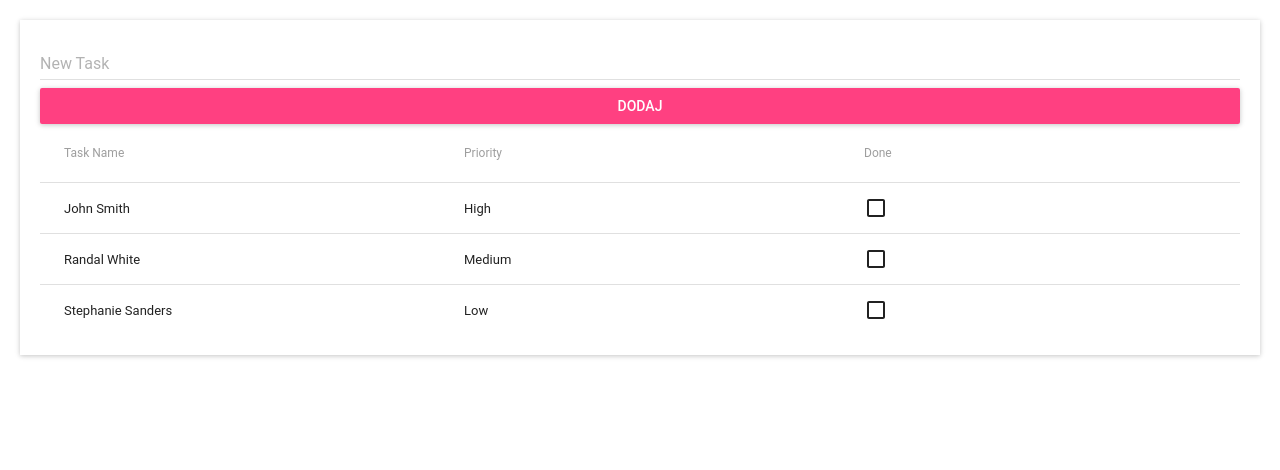
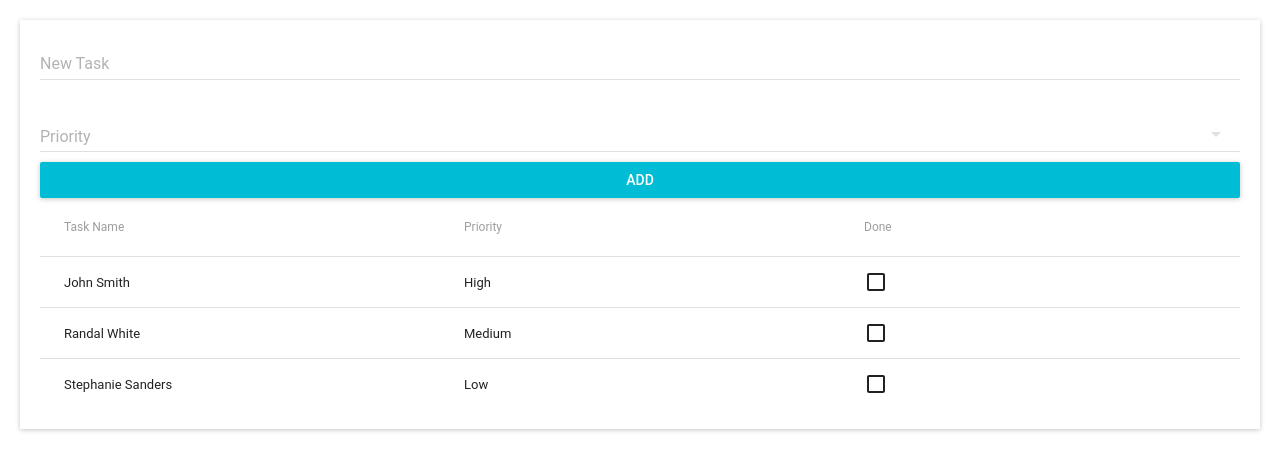
Before and after one commit to wpyda/ps-task-react-only-to-do-list, a React (Create React App) app: page / in a window 1280 px wide. Shown: the top 470 px of the page. Built offline with nearby package versions, Linux system fonts and the light colour scheme; the HTML template or start-up script is replaced by a standard one.

Commit message:
adding task

```diff
--- a/src/App.js
+++ b/src/App.js
@@ -7,7 +7,6 @@ import Paper from 'material-ui/Paper';
 const style = {
     margin: 20,
     padding: 20,
-    textAlign: 'center'
 }
 
 class App extends Component {
--- a/src/components/TasksList.js
+++ b/src/components/TasksList.js
@@ -11,6 +11,8 @@ import {
 import Checkbox from 'material-ui/Checkbox';
 import TextField from 'material-ui/TextField';
 import RaisedButton from 'material-ui/RaisedButton';
+import SelectField from 'material-ui/SelectField';
+import MenuItem from 'material-ui/MenuItem';
 import SingleTask from "./SingleTask"
 
 class TasksList extends React.Component {
@@ -18,6 +20,7 @@ class TasksList extends React.Component {
         tasks: null,
         newTaskName: '',
         newTaskPriority: '',
+        doneStatus: false,
     };
 
     tableData = [
@@ -35,20 +38,54 @@ class TasksList extends React.Component {
         },
     ];
 
+    addTask = () => {
+        if(!this.state.newTaskName) {
+            alert('Empty textfield!');
+            return
+        }
+
+        this.tableData.push({
+            name: this.state.newTaskName,
+            priority: this.state.newTaskPriority,
+            status: this.state.doneStatus,
+        });
+        console.log(this.tableData)
+
+        this.setState({
+            newTaskName: '',
+            newTaskPriority: '',
+        })
+    }
+
+    handlePriorityChange = (event, index, value) => this.setState({newTaskPriority: value});
+
     render() {
         return (
             <div>
                 <TextField
                     hintText='New Task'
                     fullWidth={true}
-                    onChange={(e, value)=> this.setState({newTaskName: value})}
+                    onChange={(e, value) => this.setState({newTaskName: value})}
                     value={this.state.newTaskName}
+                    // style={{display: 'inline-block'}}
                 />
+
+                <SelectField
+                    floatingLabelText="Priority"
+                    value={this.state.newTaskPriority}
+                    onChange={this.handlePriorityChange}
+                    fullWidth={true}
+                >
+                    <MenuItem value={"Low"} primaryText="Low" />
+                    <MenuItem value={"Medium"} primaryText="Medium" />
+                    <MenuItem value={"High"} primaryText="High" />
+                </SelectField>
+
                 <RaisedButton
-                    label='Dodaj'
-                    secondary={true}
+                    label='Add'
+                    primary={true}
                     fullWidth={true}
-                    // onClick={}
+                    onClick={this.addTask}
                 />
 
                 <Table>
@@ -67,12 +104,12 @@ class TasksList extends React.Component {
                         deselectOnClickaway={false}
                         showRowHover={true}
                     >
-                        {this.tableData.map((row, index) => (
+                        {this.tableData.map((element, index) => (
                             <TableRow key={index}>
-                                <TableRowColumn>{row.name}</TableRowColumn>
-                                <TableRowColumn>{row.priority}</TableRowColumn>
+                                <TableRowColumn>{element.name}</TableRowColumn>
+                                <TableRowColumn>{element.priority}</TableRowColumn>
                                 <TableRowColumn>
-                                    <Checkbox/>
+                                    <Checkbox />
                                 </TableRowColumn>
                             </TableRow>
                         ))}
```
